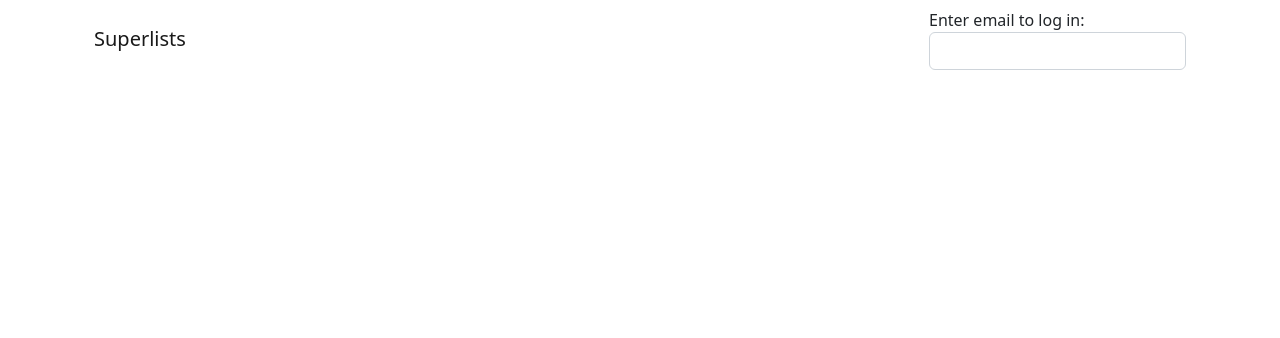
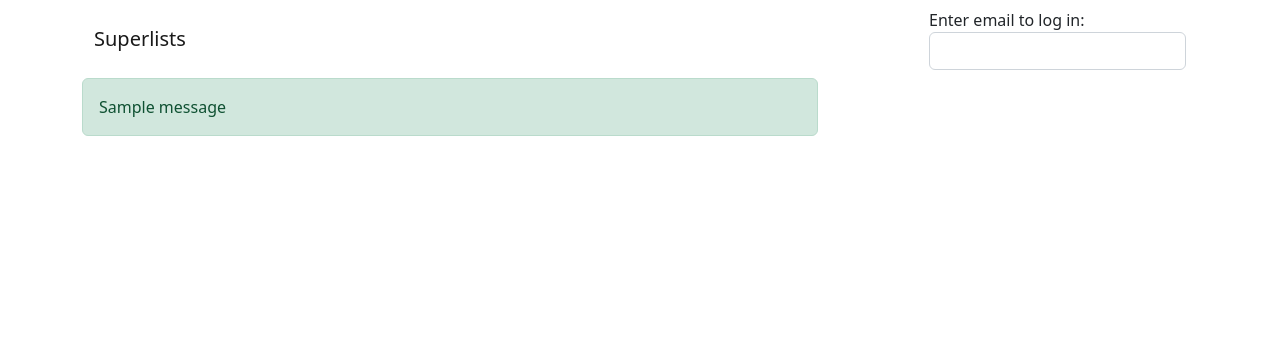
Before and after one commit to TranDavid1/Todo-List, a Django app: page / in a window 1280 px wide. Shown: the top 338 px of the page. Run offline with Django 4.2, Linux system fonts and the light colour scheme; tables that the repository leaves empty hold one stand-in row (values such as "Sample post"); one stand-in notice (Sample message) is shown; some libraries are stand-ins or nearby versions.

Commit message:
add messages to base.html, cheat value in views.py to get closer for FT

```diff
--- a/accounts/views.py
+++ b/accounts/views.py
@@ -14,12 +14,13 @@ def send_login_email(request):
     # print(type(send_mail))
     send_mail(
         'Your login link for Superlists',
-        'body text tbc',
+        'Use this link to log in',
         'noreply@superlists',
         [email]
     )
-    messages.success(
+    messages.add_message(
         request,
+        messages.SUCCESS,
         "Check your email, we've sent you a link you can use to log in."
     )
     # uid = str(uuid.uuid4())
--- a/lists/templates/base.html
+++ b/lists/templates/base.html
@@ -27,6 +27,20 @@
                 </div>
             </nav>
 
+            {% if messages %}
+            <div class="row">
+                <div class="col-md-8">
+                    {% for message in messages %}
+                        {% if message.level_tag == 'success' %}
+                            <div class="alert alert-success">{{ message }} </div>
+                        {% else %}
+                            <div class="alert alert-warning">{{ message }} </div>
+                        {% endif %}
+                    {% endfor %}
+                </div>
+            </div>
+            {% endif %}
+
             <div class="row">
                 <div class="col-md-6 col-md-offset-3">
                     {% block table %}
```
